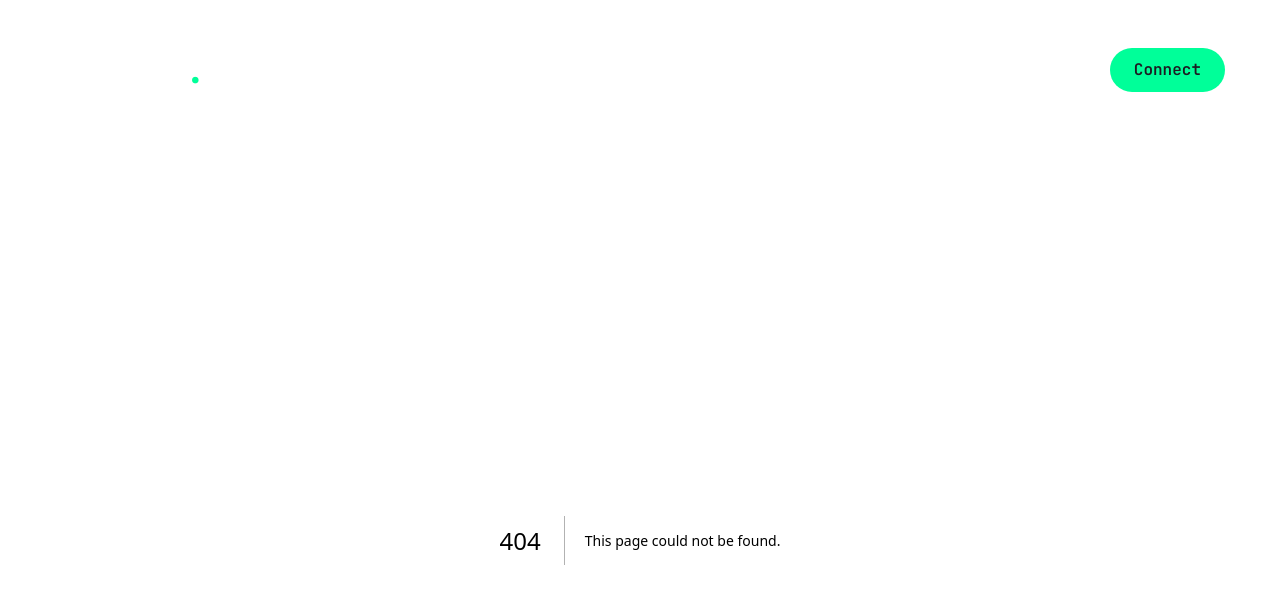
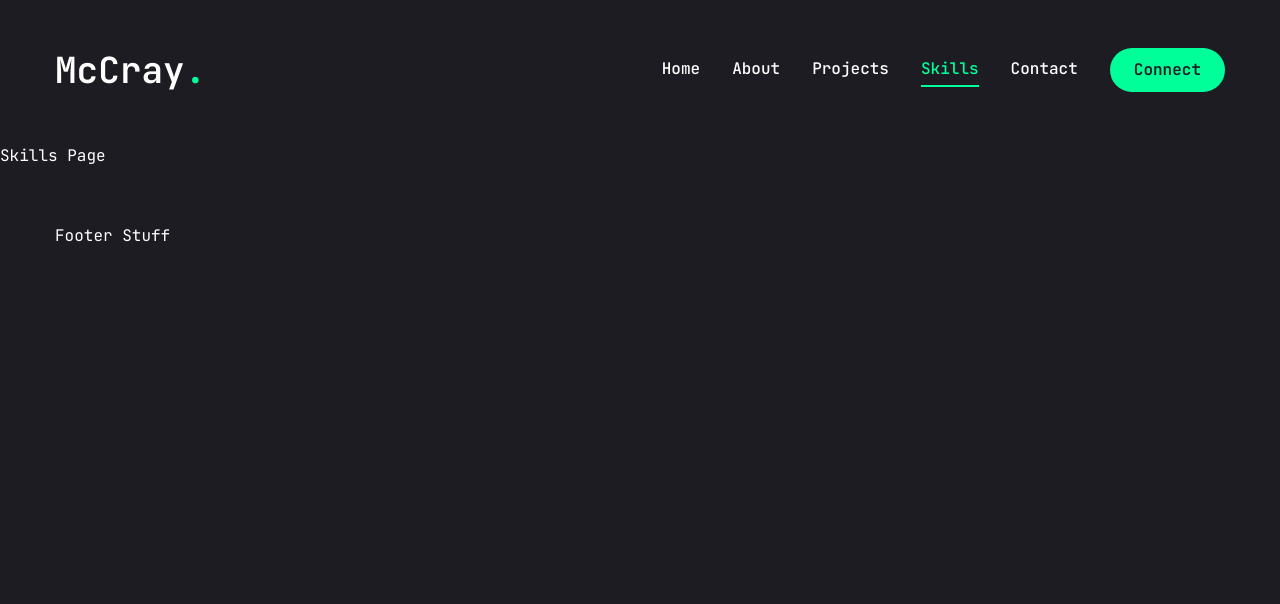
Before and after one commit to mmaustin/mccray-portfolio, a Next.js app in the folder next-portfolio/: page /skills in a window 1280 px wide. Before the commit this address had no page. Shown: the top 604 px of the page. Built offline with nearby package versions, Linux system fonts and the light colour scheme.

Commit message:
Added a skills page to both navigation systems

```diff
--- /dev/null
+++ b/next-portfolio/app/skills/page.jsx
@@ -0,0 +1,9 @@
+
+
+
+const SkillsPage = () => {
+  return (
+    <div>Skills Page</div>
+  )
+}
+export default SkillsPage
--- a/next-portfolio/components/MobileNav.jsx
+++ b/next-portfolio/components/MobileNav.jsx
@@ -17,6 +17,10 @@ const links = [
   {
     name: "projects",
     path: '/projects'
+  },
+  {
+    name: "skills",
+    path: '/skills'
   },
   {
     name: "contact",
--- a/next-portfolio/components/Navbar.jsx
+++ b/next-portfolio/components/Navbar.jsx
@@ -14,6 +14,10 @@ const links = [
   {
     name: "projects",
     path: '/projects'
+  },
+  {
+    name: "skills",
+    path: '/skills'
   },
   {
     name: "contact",
```
